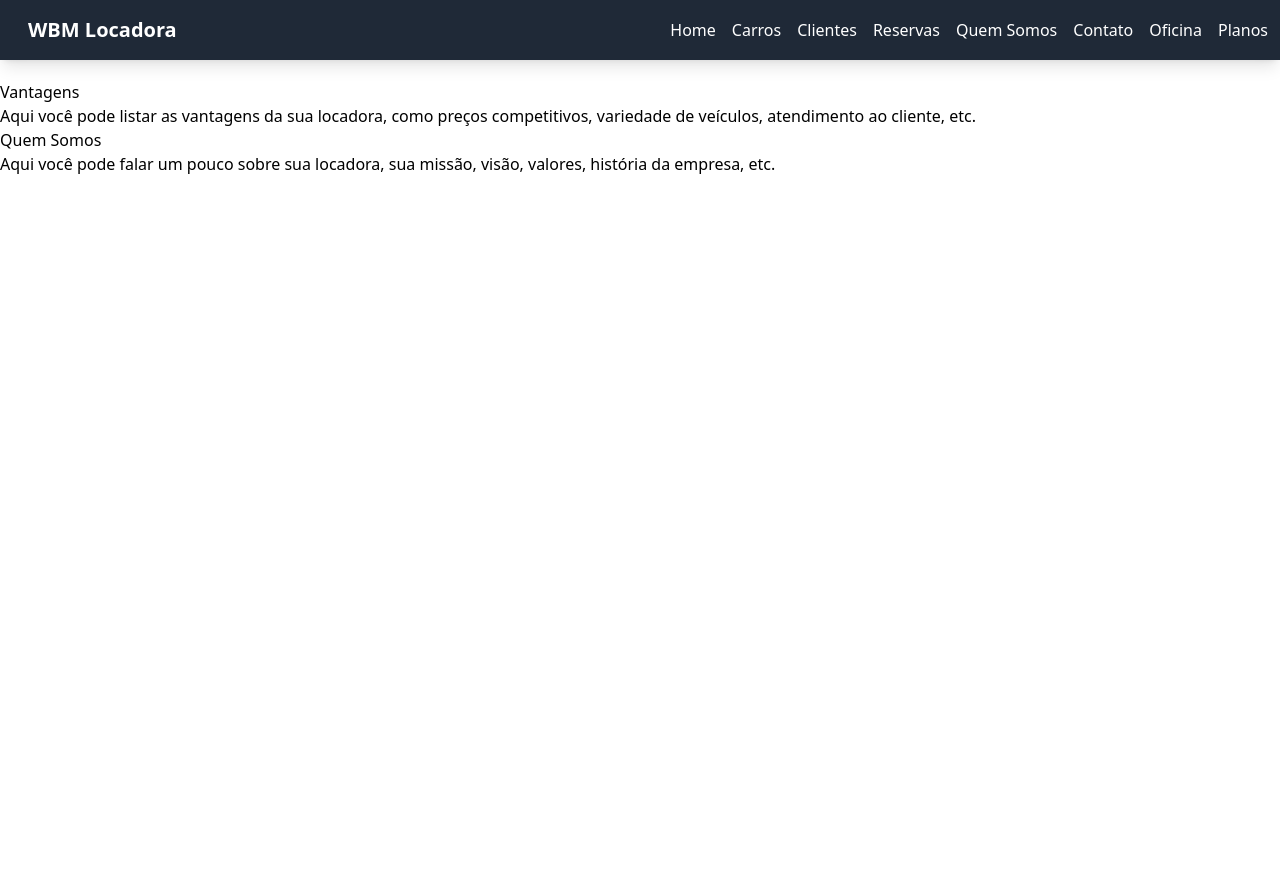
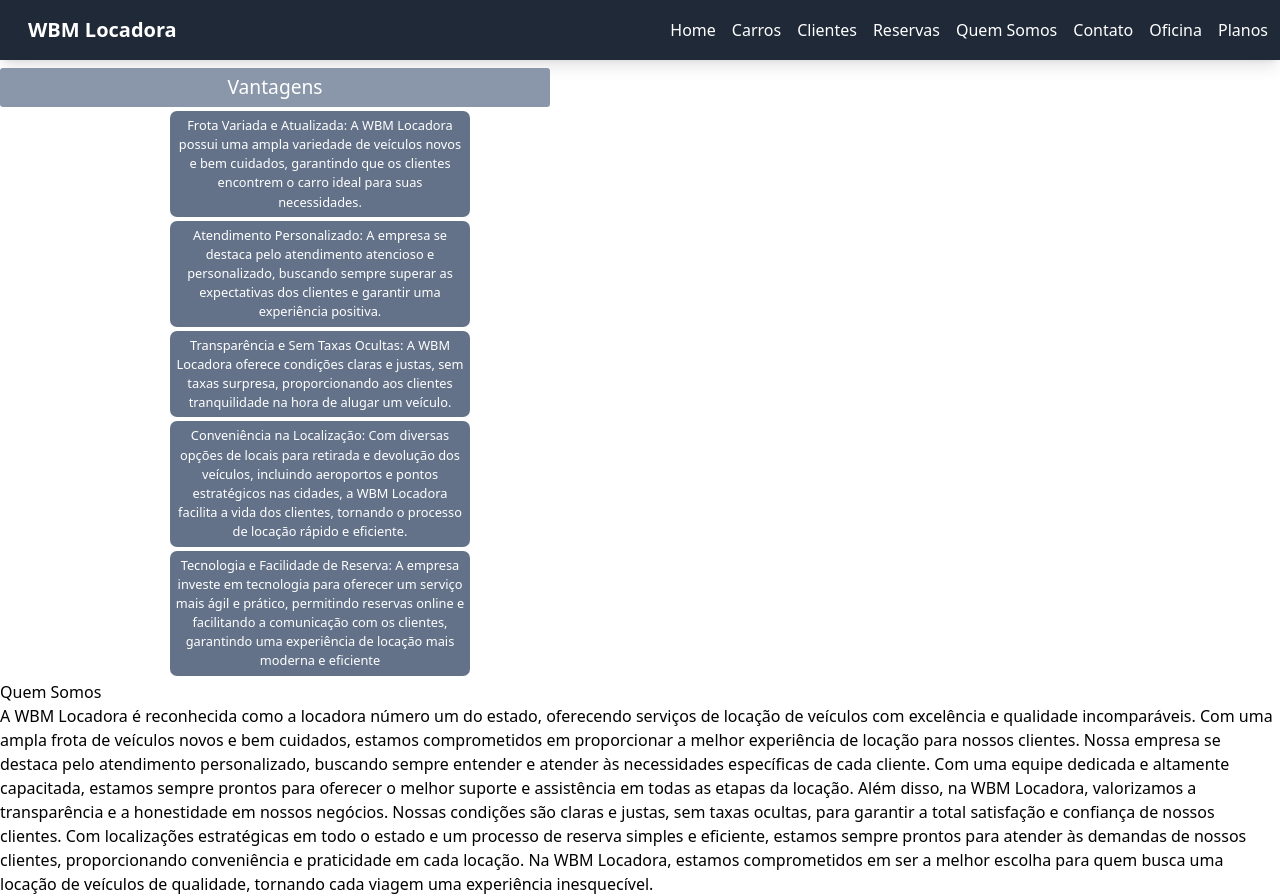
Before and after one commit to waltherpires/frontend-ambientes, a React (Create React App) app: page /quemsomos in a window 1280 px wide. Before the commit the page ends 800 px from the top, so only its background shows below. Built offline with nearby package versions, Linux system fonts and the light colour scheme.

Commit message:
tentando alinhar os Quadros

```diff
--- a/package.json
+++ b/package.json
@@ -11,6 +11,7 @@
     "react-router-dom": "^6.23.1",
     "react-script": "^2.0.5",
     "react-scripts": "5.0.1",
+    "styled-components": "^6.1.11",
     "web-vitals": "^2.1.4"
   },
   "scripts": {
--- /dev/null
+++ b/src/components/Quadro/index.js
@@ -0,0 +1,13 @@
+import { styled } from "styled-components";
+
+const Quadro = styled.div`
+  max-width: 300px;
+  background-color: #637289;
+  color: #ffffff;
+  border-radius: 7px;
+  padding: 5px;
+
+  font-size: 0.8em;
+`;
+
+export default Quadro;
--- /dev/null
+++ b/src/components/Titulo/index.js
@@ -0,0 +1,15 @@
+import { styled } from "styled-components";
+
+const Titulo = styled.div`
+  max-width: 550px;
+  background-color: #8a97aa;
+  color: #ffffff;
+  border-radius: 3px;
+  padding: 5px;
+  margin-top: 8px;
+
+  font-size: 1.2em;
+  text-align: center;
+`;
+
+export default Titulo;
--- a/src/pages/QuemSomos/index.js
+++ b/src/pages/QuemSomos/index.js
@@ -1,23 +1,83 @@
 import React from "react";
+import Quadro from "../../components/Quadro";
+import Titulo from "../../components/Titulo";
 
 export default function QuemSomos() {
   return (
-    <div className="container mt-5">
+    <div className="container mt-2 mx-auto">
       <div className="row">
         {/* Seção de Vantagens */}
-        <div className="col-md-6">
-          <h2>Vantagens</h2>
-          <p>
-            Aqui você pode listar as vantagens da sua locadora, como preços
-            competitivos, variedade de veículos, atendimento ao cliente, etc.
-          </p>
+        <div className="w-full col-md-6 text-center md:w-1/2">
+          <div>
+            <Titulo>Vantagens</Titulo>
+          </div>
+
+          <Quadro className="my-1 mx-auto">
+            <p>
+              Frota Variada e Atualizada: A WBM Locadora possui uma ampla
+              variedade de veículos novos e bem cuidados, garantindo que os
+              clientes encontrem o carro ideal para suas necessidades.
+            </p>
+          </Quadro>
+
+          <Quadro className="my-1 mx-auto">
+            <p>
+              Atendimento Personalizado: A empresa se destaca pelo atendimento
+              atencioso e personalizado, buscando sempre superar as expectativas
+              dos clientes e garantir uma experiência positiva.
+            </p>
+          </Quadro>
+
+          <Quadro className="my-1 mx-auto">
+            <p>
+              Transparência e Sem Taxas Ocultas: A WBM Locadora oferece
+              condições claras e justas, sem taxas surpresa, proporcionando aos
+              clientes tranquilidade na hora de alugar um veículo.
+            </p>
+          </Quadro>
+
+          <Quadro className="my-1 mx-auto">
+            <p>
+              Conveniência na Localização: Com diversas opções de locais para
+              retirada e devolução dos veículos, incluindo aeroportos e pontos
+              estratégicos nas cidades, a WBM Locadora facilita a vida dos
+              clientes, tornando o processo de locação rápido e eficiente.
+            </p>
+          </Quadro>
+
+          <Quadro className="my-1 mx-auto">
+            <p>
+              Tecnologia e Facilidade de Reserva: A empresa investe em
+              tecnologia para oferecer um serviço mais ágil e prático,
+              permitindo reservas online e facilitando a comunicação com os
+              clientes, garantindo uma experiência de locação mais moderna e
+              eficiente
+            </p>
+          </Quadro>
         </div>
+
         {/* Seção de Quem Somos */}
         <div className="col-md-6">
           <h2>Quem Somos</h2>
           <p>
-            Aqui você pode falar um pouco sobre sua locadora, sua missão, visão,
-            valores, história da empresa, etc.
+            A WBM Locadora é reconhecida como a locadora número um do estado,
+            oferecendo serviços de locação de veículos com excelência e
+            qualidade incomparáveis. Com uma ampla frota de veículos novos e bem
+            cuidados, estamos comprometidos em proporcionar a melhor experiência
+            de locação para nossos clientes. Nossa empresa se destaca pelo
+            atendimento personalizado, buscando sempre entender e atender às
+            necessidades específicas de cada cliente. Com uma equipe dedicada e
+            altamente capacitada, estamos sempre prontos para oferecer o melhor
+            suporte e assistência em todas as etapas da locação. Além disso, na
+            WBM Locadora, valorizamos a transparência e a honestidade em nossos
+            negócios. Nossas condições são claras e justas, sem taxas ocultas,
+            para garantir a total satisfação e confiança de nossos clientes. Com
+            localizações estratégicas em todo o estado e um processo de reserva
+            simples e eficiente, estamos sempre prontos para atender às demandas
+            de nossos clientes, proporcionando conveniência e praticidade em
+            cada locação. Na WBM Locadora, estamos comprometidos em ser a melhor
+            escolha para quem busca uma locação de veículos de qualidade,
+            tornando cada viagem uma experiência inesquecível.
           </p>
         </div>
       </div>
```
Also changed, not shown: 1 other file (tests, documents, lock files or other folders).
